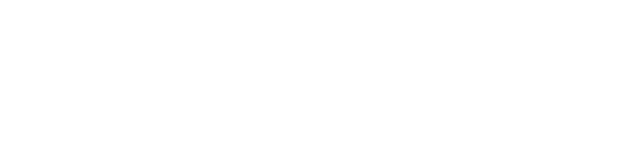
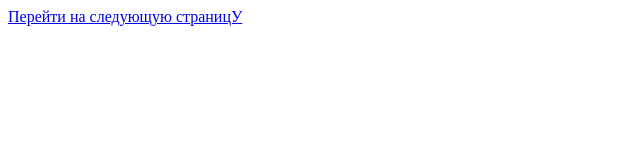
Before and after one commit to 0Obla4kO0/git-htmlacademy, a plain HTML site: page index.html in a window 1280 px wide. Shown: the whole page, without its empty margins (0-640 px from the left). Drawn offline with Linux system fonts and the light colour scheme.

Commit message:
Update index.html

```diff
--- a/index.html
+++ b/index.html
@@ -6,6 +6,8 @@
     <title>Document</title>
 </head>
 <body>
-
+    <A href="pages/about.html" >
+        Перейти на следующую страницУ
+    </A>
 </body>
 </html>
```
